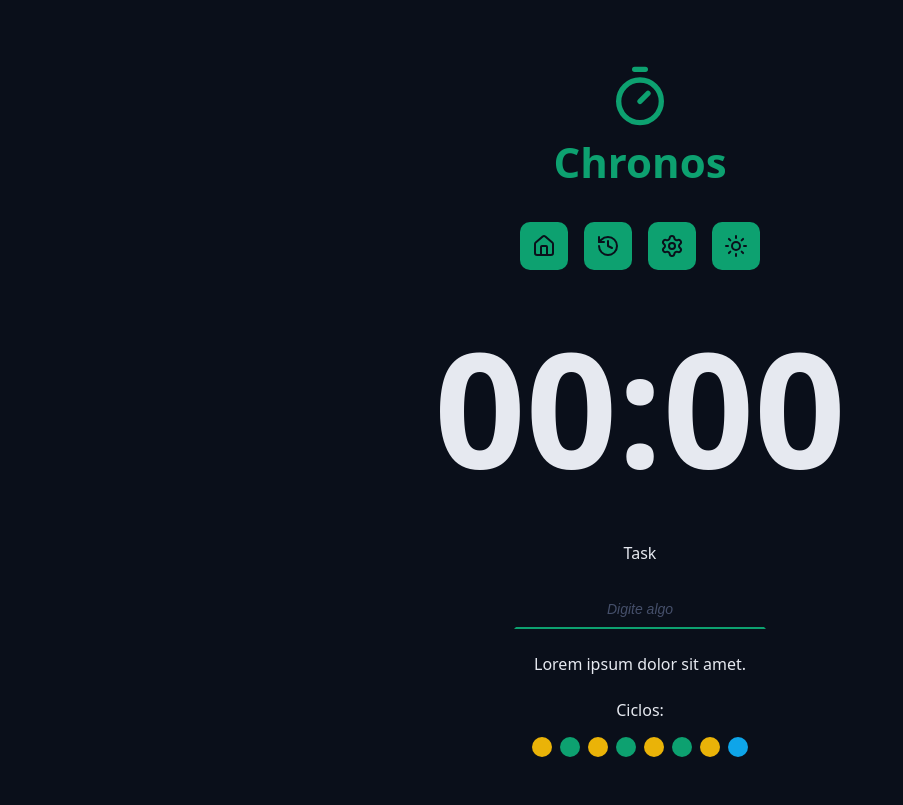
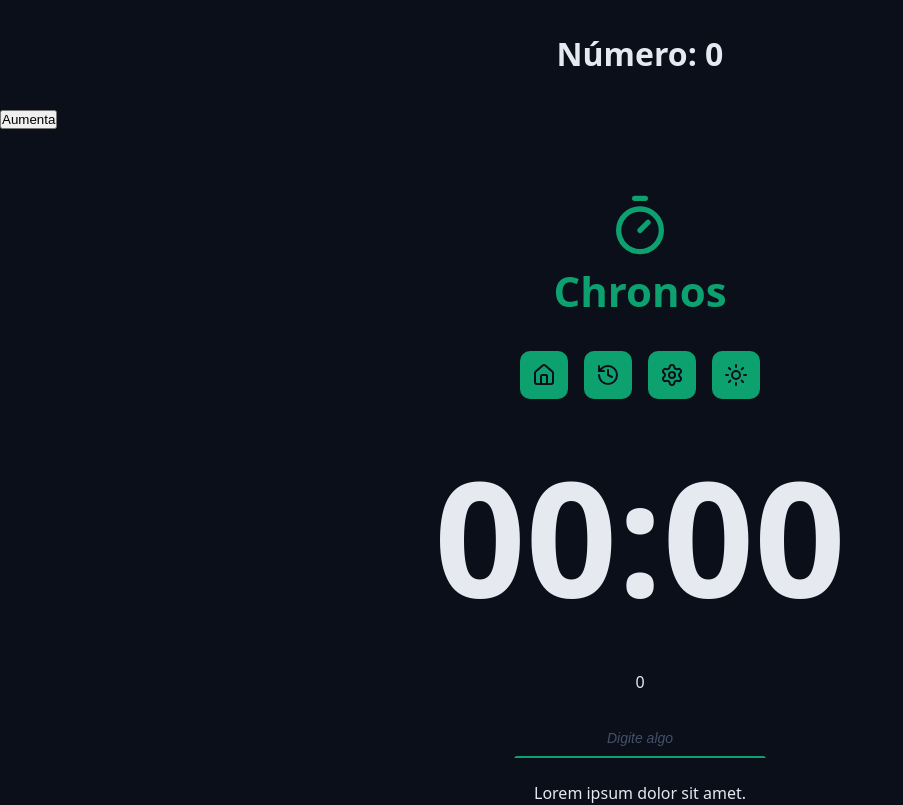
Before and after one commit to EnzoOP1402/chronos-pomodoro, a React (Vite) app: page / in a window 1280 px wide. Shown: the top 805 px of the page, without its empty margins (0-903 px from the left). Built offline with nearby package versions, Linux system fonts and the light colour scheme.

Commit message:
Quick sutdy on how to handle states with React

```diff
--- a/src/App.tsx
+++ b/src/App.tsx
@@ -11,11 +11,22 @@ import { Menu } from './components/Menu'
 import './styles/global.css'
 import './styles/theme.css'
 import { Footer } from './components/Footer'
+import { useState } from 'react'
 
 export function App() {
+    const [num, setNum] = useState(0);
+
+    function handleClick() {
+        setNum(prevState => prevState + 1)
+        console.log(num)
+    }
+
     // Como em react somente um elemento pode ser retornado, sempre devemos "envelopar" o código que estamos retornando em um elemento, seja retornando uma div que contenha todos os trechos necessários, ou utilizando o React Fragment, que consiste em uma tag vazia que engloba tudo que será retornado em HtML
     return (
         <>
+            <Heading>Número: {num}</Heading>
+            <button onClick={handleClick}>Aumenta</button>
+
             <Container>
                 <Logo/>
             </Container>
@@ -31,7 +42,7 @@ export function App() {
             <Container>
                 <form action="" className='form'>
                     <div className="formRow">
-                        <DefaultInput labelText='Task' id='input' type='text' placeholder='Digite algo'/>
+                        <DefaultInput labelText={num.toString()} id='input' type='text' placeholder='Digite algo'/>
                     </div>
                     <div className="formRow">
                         <p>Lorem ipsum dolor sit amet.</p>
```
